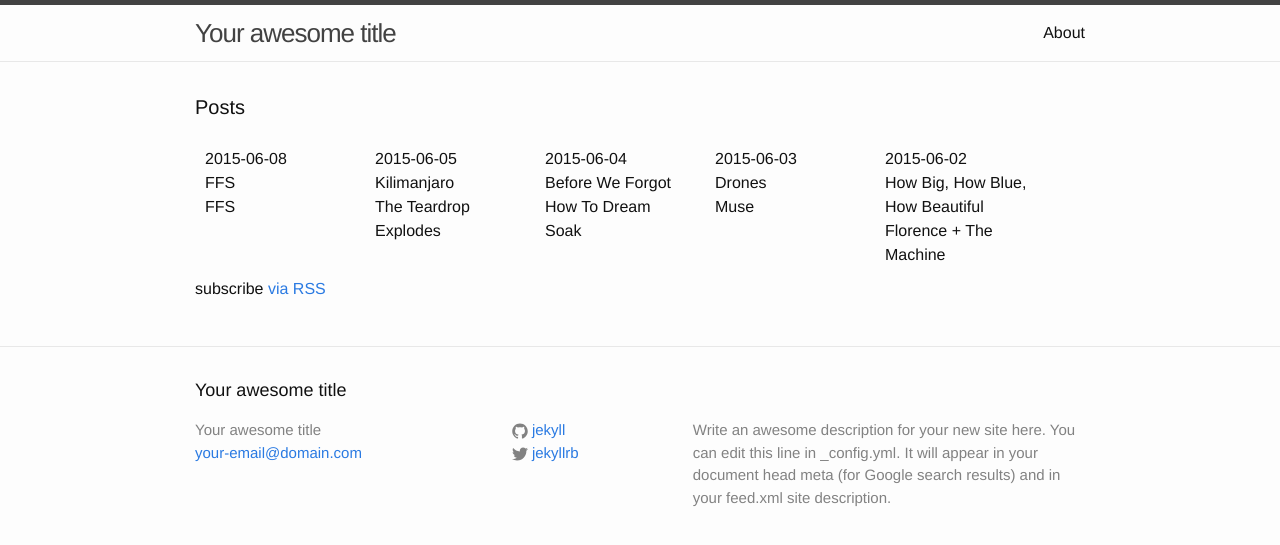
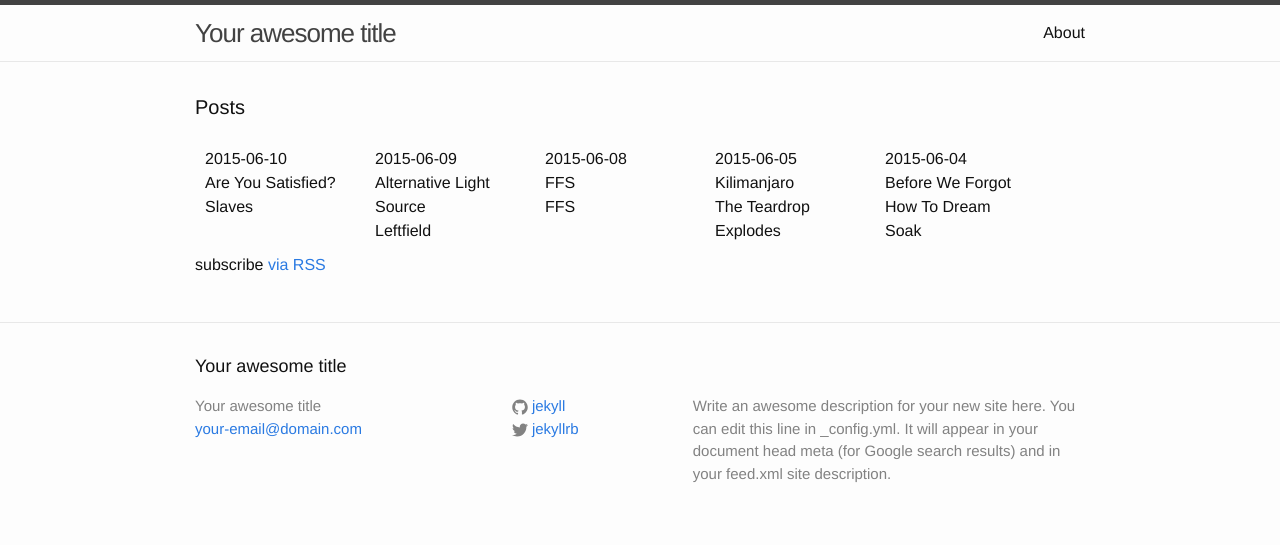
Before and after one commit to karaken12/bbc6musicaotd, a Jekyll site: the page built from site/index.html, in a window 1280 px wide. Shown: the top 545 px of the page. Built offline with Jekyll 4.4.1, drawn with Linux system fonts in a browser that asks for light colours.

Commit message:
Albums for 2015-06-09 and 2015-06-10.

```diff
--- a/site/_data/year/2015.yml
+++ b/site/_data/year/2015.yml
@@ -532,3 +532,13 @@
   title: FFS
   twitter: https://twitter.com/BBC6Music/status/607817641370132481
   spotify-id: 6stoZUnpFv7b0MHH6FPa4j
+- date: 2015-06-09
+  artist: Leftfield
+  title: Alternative Light Source
+  twitter: https://twitter.com/BBC6Music/status/608180632720568320
+  spotify-id: 4et3LiK3a67FHL3Cob9TQu
+- date: 2015-06-10
+  artist: Slaves
+  title: Are You Satisfied?
+  twitter: https://twitter.com/BBC6Music/status/608542220971556864
+  spotify-id: 3Fb5mZyJn0HcP2RUtPVMXZ
```
